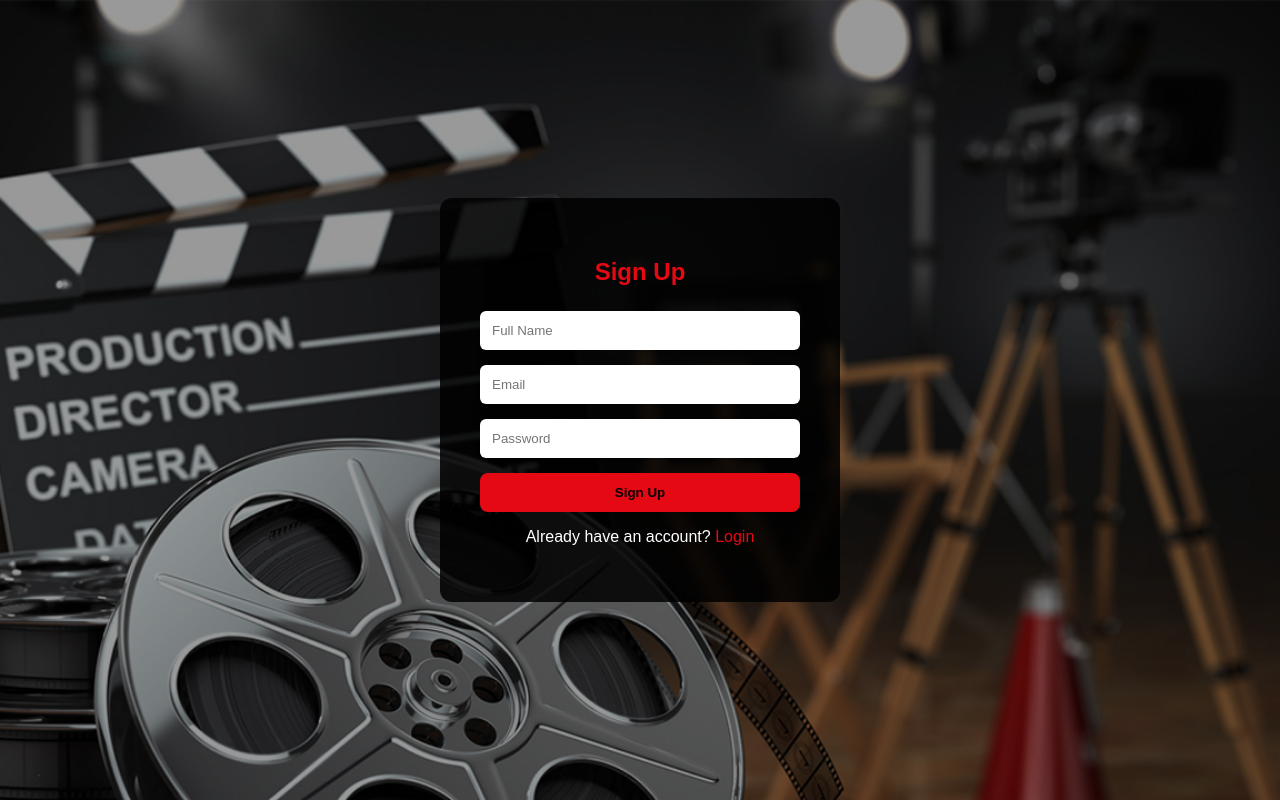
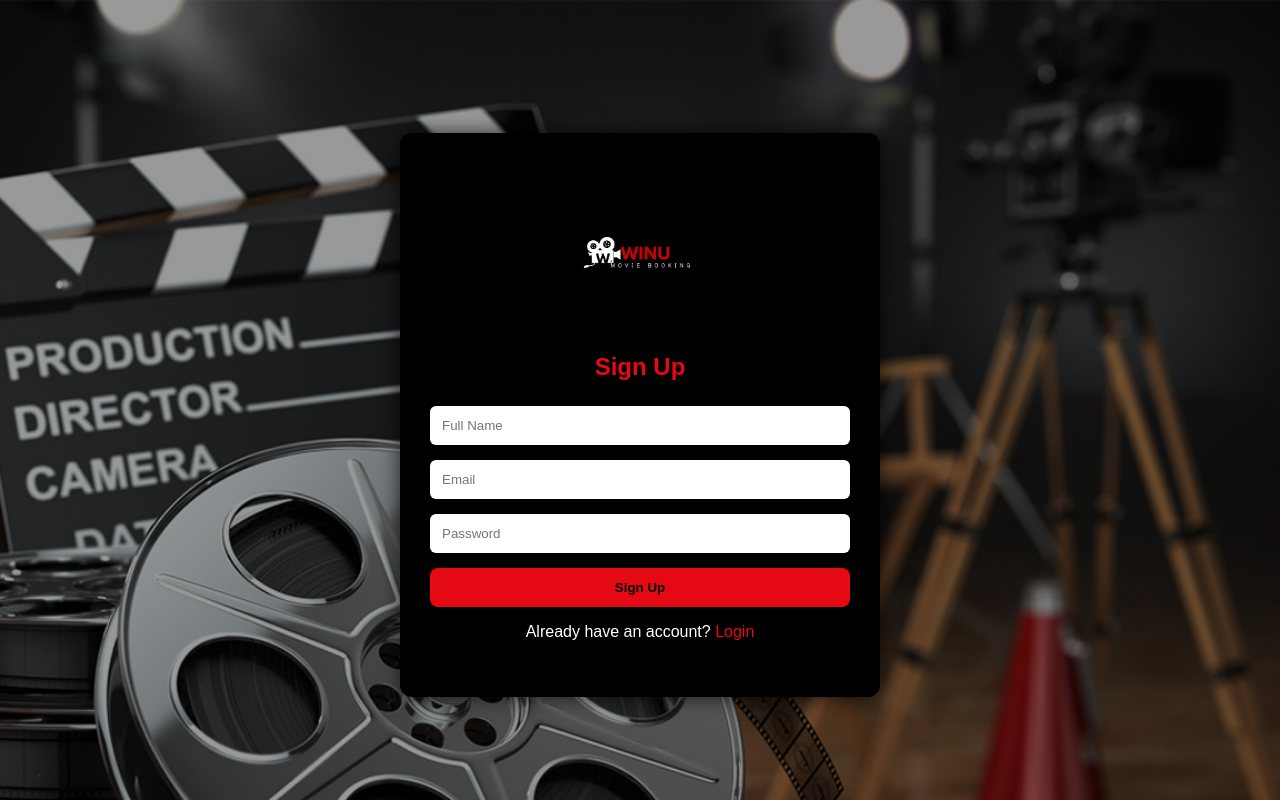
Before and after one commit to winu-git/movie-booking-site, a plain HTML site: page index.html in a window 1280 px wide. Drawn offline with Linux system fonts and the light colour scheme.

Commit message:
added logo

```diff
--- a/index.html
+++ b/index.html
@@ -6,30 +6,48 @@
   <style>
     body {
       margin: 0;
-      background-image: url('assets/intro.jpg');
+      background: url('assets/intro.jpg') no-repeat center center fixed;
       background-size: cover;
-      background-position: center;
       font-family: Arial, sans-serif;
       display: flex;
       justify-content: center;
       align-items: center;
-      height: 100vh;
+      min-height: 100vh;
       padding: 20px;
       box-sizing: border-box;
     }
 
+    /* Signup Box */
     .signup-container {
-      background: rgba(0, 0, 0, 0.85);
-      padding: 40px;
+      margin-top: 30px;
+      background: #000; /* Solid black background */
+      padding: 40px 30px;
       border-radius: 12px;
-      max-width: 400px;
-      width: 100%;
+      width: 90%;
+      max-width: 420px;
       color: #fff;
-      box-sizing: border-box;
+      box-shadow: 0 0 20px rgba(0,0,0,0.7);
+      text-align: center;
     }
 
+    /* Logo inside the box */
+    .logo-inside {
+      margin-bottom: 20px;
+    }
+
+    .logo-inside img {
+      width: 160px;               /* Increased from 120px */
+      height: auto;
+      display: block;
+      margin: 0 auto 20px;
+      border-radius: 0;
+      box-shadow: none;
+      background: transparent;
+    }
+
+
+
     h2 {
-      text-align: center;
       color: #e50914;
       margin-bottom: 25px;
     }
@@ -55,7 +73,7 @@
     }
 
     button:hover {
-      background-color: #e50914;
+      background-color: #c30d12;
     }
 
     .link {
@@ -67,10 +85,17 @@
       color: #e50914;
       text-decoration: none;
     }
+
+
   </style>
 </head>
 <body>
   <div class="signup-container">
+    <!-- Logo image inside the box -->
+    <div class="logo-inside">
+      <img src="assets/winu-logo.jpg" alt="Winu Logo">
+    </div>
+
     <h2>Sign Up</h2>
     <input type="text" id="signupName" placeholder="Full Name" />
     <input type="email" id="signupEmail" placeholder="Email" />
@@ -97,4 +122,5 @@
     }
   </script>
 </body>
+
 </html>
```
Also changed, not shown: login.html (+24 -10 lines), assets/winu-logo.jpg (added).
